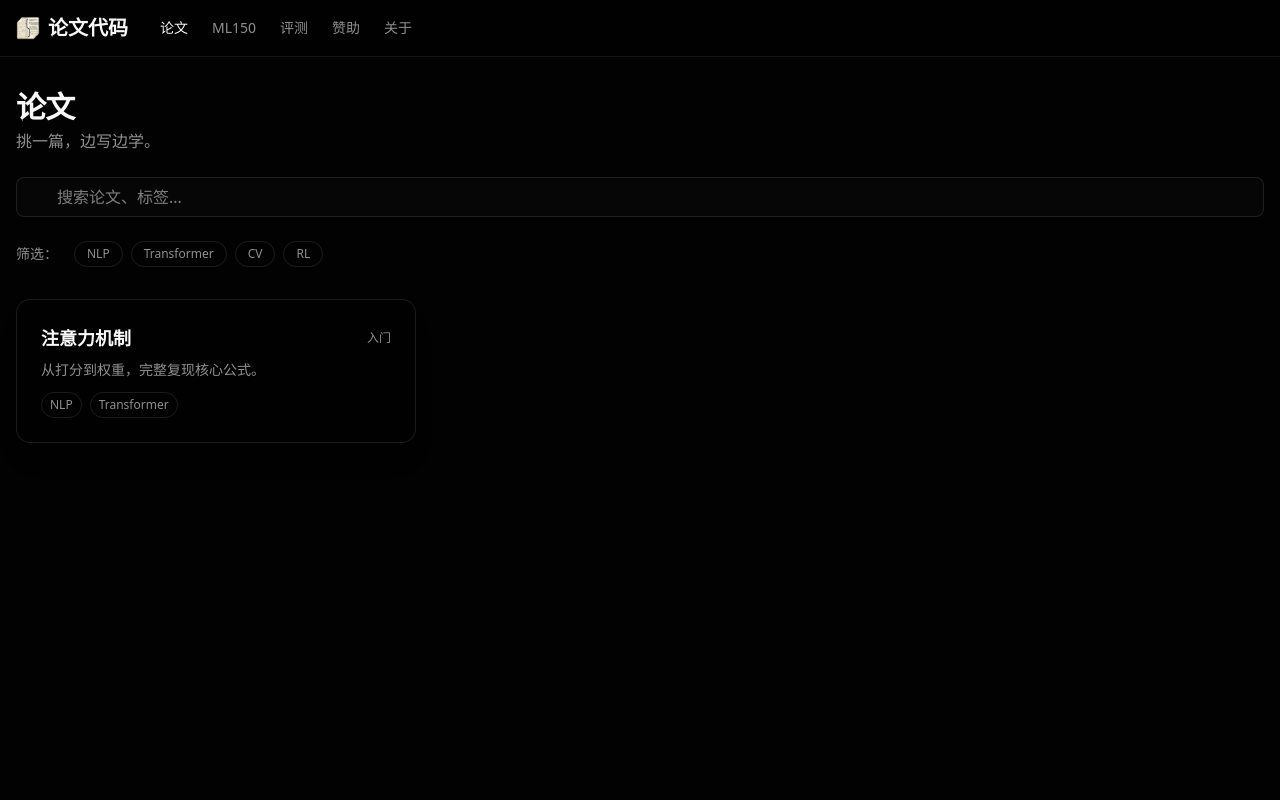
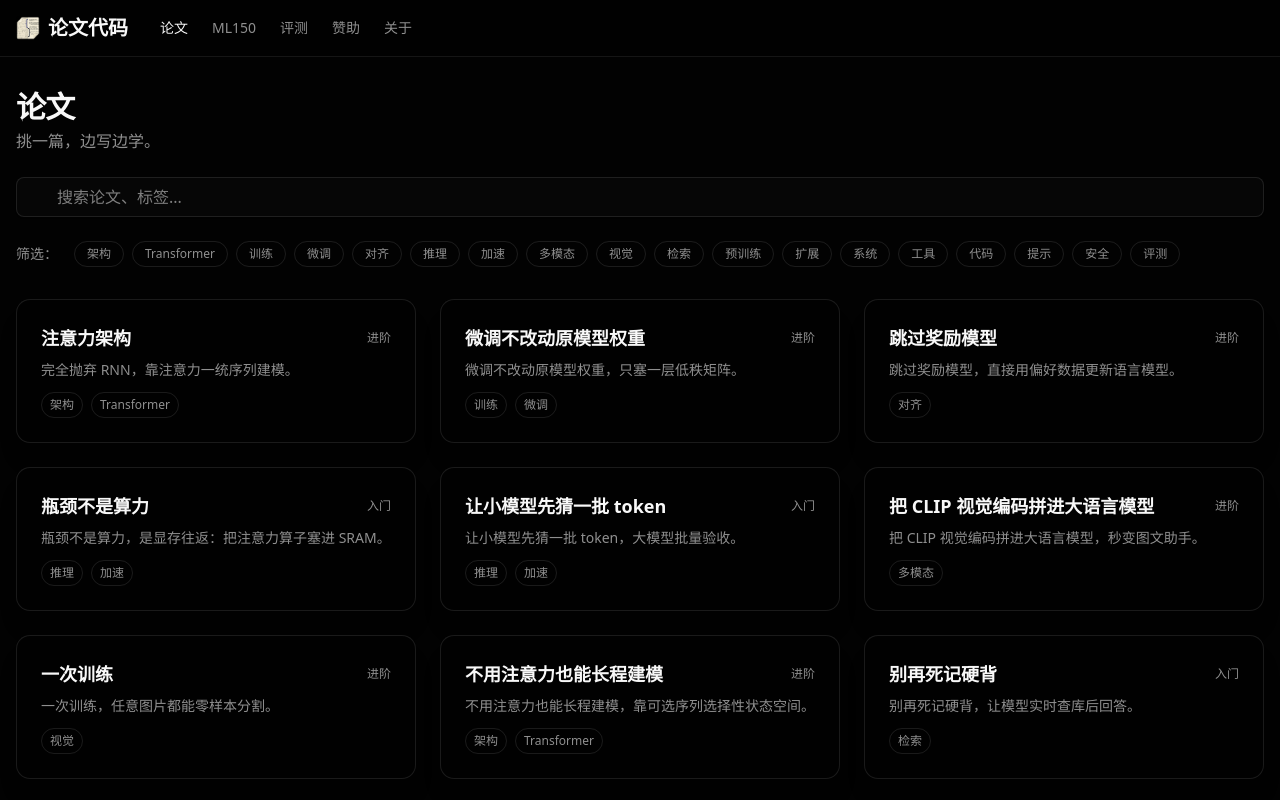
Before and after one commit to cklxx/paper, a React (Vite) app: page /papers in a window 1280 px wide. Shown: the top 800 px of the page. Built offline with nearby package versions, Linux system fonts and the light colour scheme.

Commit message:
feat: load papers from seed data

```diff
--- a/src/data/papers.ts
+++ b/src/data/papers.ts
@@ -1,19 +1,120 @@
+import seeds from "../../data/paper_seeds.json";
+
+type Seed = {
+  id: string;
+  title: string;
+  topic: string;
+  source: {
+    title: string;
+    url: string;
+  };
+  cards: {
+    hook: string;
+    intuition: string;
+    method: string[];
+    tradeoff: { good: string; bad: string };
+    who: { do: string; skip: string };
+  };
+};
+
 export type Paper = {
   id: string;
   title: string;
   summary: string;
   tags: string[];
   difficulty: "入门" | "进阶" | "硬核";
+  year?: number;
+  authors: string[];
+  venue?: string;
+  source: {
+    title: string;
+    url: string;
+  };
 };
 
-export const papers: Paper[] = [
-  {
-    id: "attention",
-    title: "注意力机制",
-    summary: "从打分到权重，完整复现核心公式。",
-    tags: ["NLP", "Transformer"],
-    difficulty: "入门",
-  },
-];
+const topicTagMap: Record<string, string[]> = {
+  Alignment: ["对齐"],
+  Architecture: ["架构", "Transformer"],
+  Code: ["代码"],
+  Evaluation: ["评测"],
+  Inference: ["推理", "加速"],
+  Multimodal: ["多模态"],
+  Pretraining: ["预训练"],
+  Prompting: ["提示"],
+  Reasoning: ["推理"],
+  Retrieval: ["检索"],
+  Safety: ["安全"],
+  Scaling: ["扩展"],
+  Systems: ["系统"],
+  Tools: ["工具"],
+  Training: ["训练", "微调"],
+  Vision: ["视觉"],
+};
 
-export const allTags = ["NLP", "Transformer", "CV", "RL"];
+const difficultyMap: Record<string, Paper["difficulty"]> = {
+  Architecture: "进阶",
+  Training: "进阶",
+  Alignment: "进阶",
+  Inference: "入门",
+  Vision: "进阶",
+  Retrieval: "入门",
+  Pretraining: "进阶",
+  Scaling: "硬核",
+  Systems: "硬核",
+  Safety: "进阶",
+  Reasoning: "进阶",
+  Prompting: "入门",
+  Tools: "入门",
+  Evaluation: "入门",
+  Code: "入门",
+  Multimodal: "进阶",
+};
+
+const titleOverrides: Record<string, string> = {
+  attention_is_all_you_need: "注意力架构",
+};
+
+const toPaperId = (seedId: string) => seedId.replace(/-/g, "_");
+
+const makeTitle = (hook: string, fallback: string) => {
+  const cut = hook.split("，")[0].split("。")[0].trim();
+  return cut || fallback;
+};
+
+const parseAuthors = (sourceTitle: string) => {
+  const [authors] = sourceTitle.split(",");
+  return authors ? [authors.trim()] : [];
+};
+
+const parseVenue = (sourceTitle: string) => {
+  const [, ...rest] = sourceTitle.split(",");
+  const venue = rest.join(",").trim();
+  return venue || undefined;
+};
+
+const parseYear = (sourceTitle: string) => {
+  const match = sourceTitle.match(/(19|20)\d{2}/);
+  return match ? Number(match[0]) : undefined;
+};
+
+export const papers: Paper[] = (seeds as Seed[]).map((seed) => {
+  const id = toPaperId(seed.id);
+  const tags = topicTagMap[seed.topic] ?? ["通用"];
+  const title = titleOverrides[id] ?? makeTitle(seed.cards.hook, seed.title);
+  return {
+    id,
+    title,
+    summary: seed.cards.hook,
+    tags,
+    difficulty: difficultyMap[seed.topic] ?? "进阶",
+    year: parseYear(seed.source.title),
+    authors: parseAuthors(seed.source.title),
+    venue: parseVenue(seed.source.title),
+    source: seed.source,
+  };
+});
+
+export const allTags = Array.from(new Set(papers.flatMap((paper) => paper.tags)));
+
+export const findPaperById = (paperId: string) =>
+  papers.find((paper) => paper.id === paperId);
```
Also changed, not shown: 1 other file (tests, documents, lock files or other folders).
